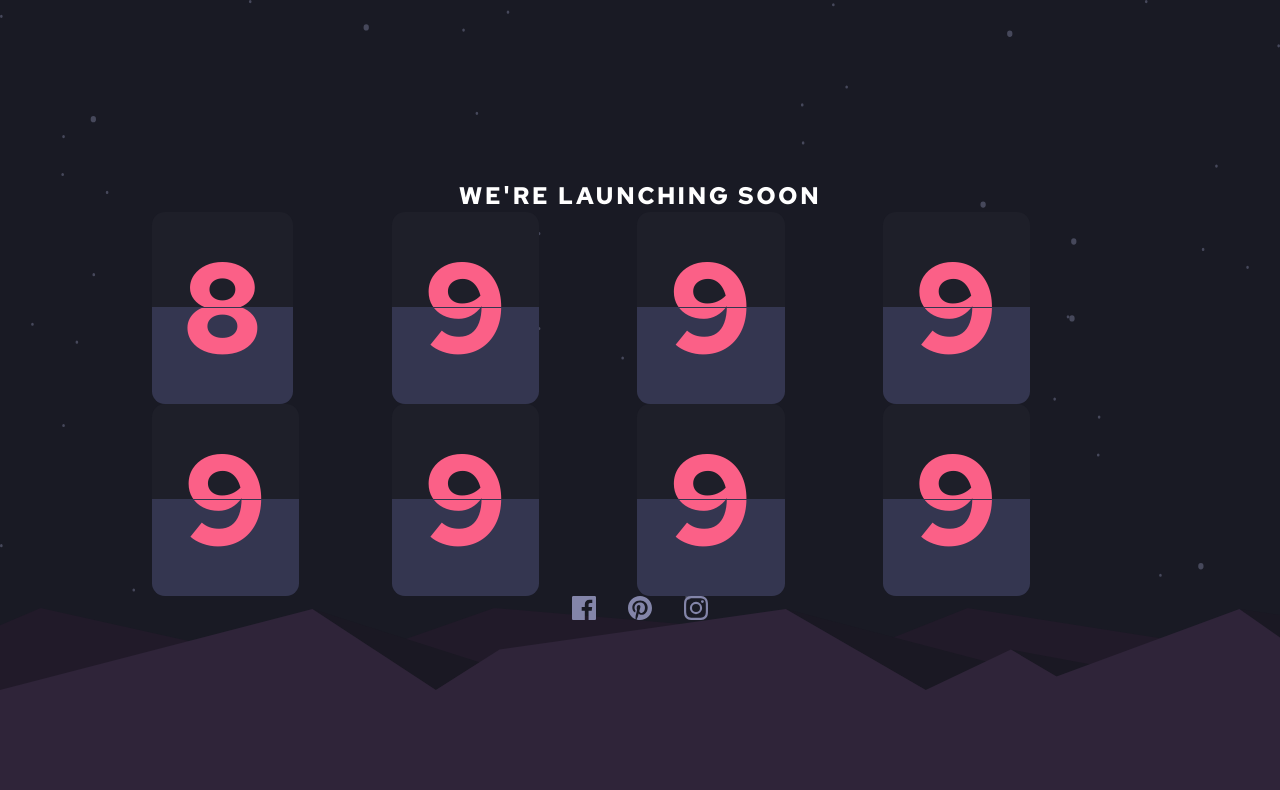
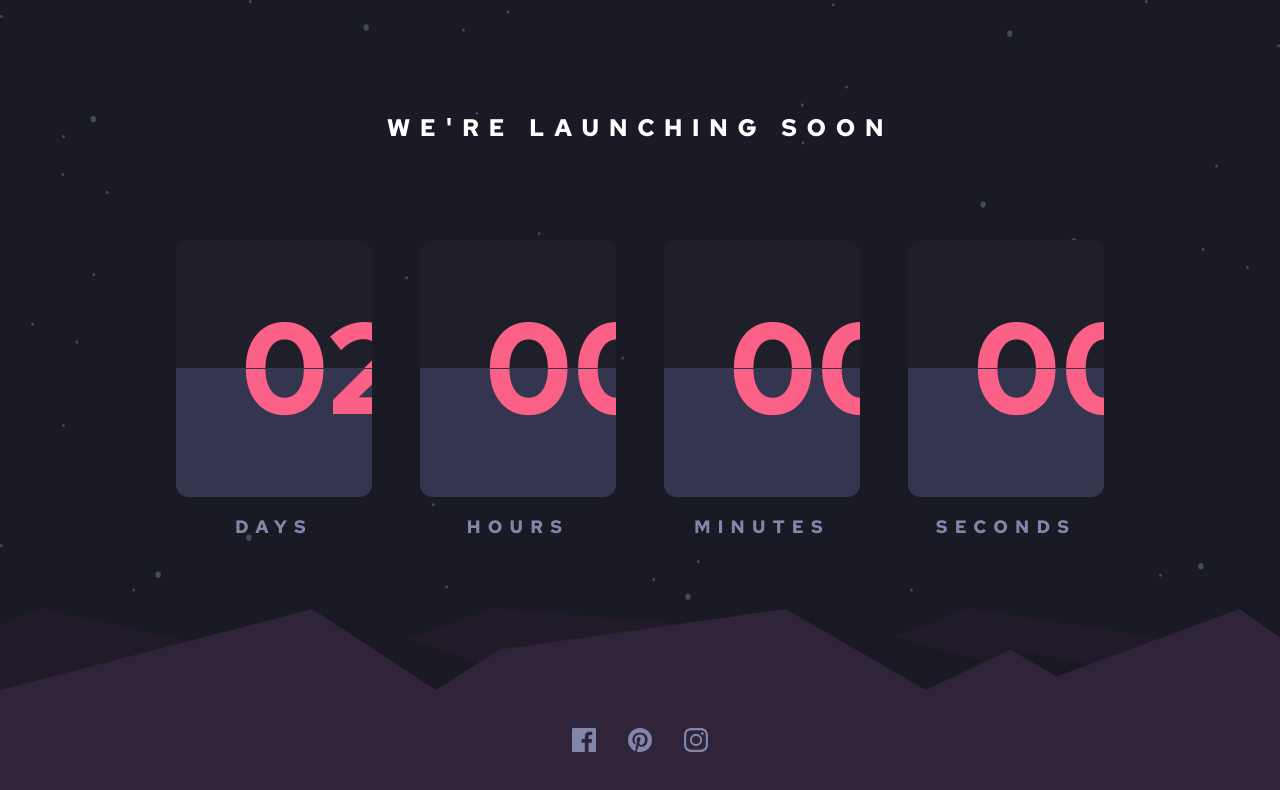
Before and after one commit to JIH7/launch-countdown-timer, a website: page index.html in a window 1280 px wide. Drawn offline with Linux system fonts and the light colour scheme.

Commit message:
More work on timer implementation

```diff
--- a/index.html
+++ b/index.html
@@ -26,55 +26,43 @@
   <img class="select-none | -z-20 | fixed top-0 left-0 | h-3/4 w-full" src="images/bg-stars.svg" alt="backgroundstars">
   <!-- /Background Elements -->
   <!-- Content -->
-  <div class="h-full | flex flex-col items-center justify-center">
-    <h1 class="text-white tracking-widest text-2xl">WE'RE LAUNCHING SOON</h1>
-    <div class="container flex">
-      <div class="container-segment">
-        <div class="flip-card">
-          <div class="top">9</div>
-          <div class="bottom">9</div>
+  <div class="h-full | flex flex-col items-center justify-start">
+    <h1 class="text-white text-xl md:text-2xl tracking-widester | text-center | mt-28 mb-24">WE'RE LAUNCHING SOON</h1>
+    <div class="container flex justify-around">
+      <div class="w-1/5 | flex flex-col items-center">
+        <div id="days" class="flip-card">
+          <div class="top">10</div>
+          <div class="bottom">10</div>
         </div>
-        <div class="flip-card">
-          <div class="top">9</div>
-          <div class="bottom">9</div>
+        <h2 class="text-grayishBlue tracking-widester text-lg mt-4">DAYS</h2>
       </div>
+      <div class="w-1/5 | flex flex-col items-center">
+        <div id="hours" class="flip-card">
+          <div class="top">40</div>
+          <div class="bottom">40</div>
         </div>
-      <div class="container-segment">
-        <div class="flip-card">
-          <div class="top">9</div>
-          <div class="bottom">9</div>
+        <h2 class="text-grayishBlue tracking-widester text-lg mt-4">HOURS</h2>
       </div>
-        <div class="flip-card">
-          <div class="top">9</div>
-          <div class="bottom">9</div>
+      <div class="w-1/5 | flex flex-col items-center">
+        <div id="minutes" class="flip-card">
+          <div class="top">40</div>
+          <div class="bottom">40</div>
         </div>
+        <h2 class="text-grayishBlue tracking-widester text-lg mt-4">MINUTES</h2>
       </div>
-      <div class="container-segment">
-        <div class="flip-card">
-          <div class="top">9</div>
-          <div class="bottom">9</div>
+      <div class="w-1/5 | flex flex-col items-center">
+        <div id="seconds" class="flip-card">
+          <div class="top">40</div>
+          <div class="bottom">40</div>
         </div>
-        <div class="flip-card">
-          <div class="top">9</div>
-          <div class="bottom">9</div>
+        <h2 class="text-grayishBlue tracking-widester text-lg mt-4">SECONDS</h2>
       </div>
+
   </div>
-      <div class="container-segment">
-        <div class="flip-card">
-          <div class="top">9</div>
-          <div class="bottom">9</div>
-        </div>
-        <div class="flip-card">
-          <div class="top">9</div>
-          <div class="bottom">9</div>
-        </div>
-      </div>
-    </div>
-    <div class="flex">
+  <div class="flex | absolute bottom-12">
     <a href="#" class="mx-4"><img src="images/icon-facebook.svg" alt="icon-facebook"></a>
     <a href="#" class="mx-4"><img src="images/icon-pinterest.svg" alt="icon-facebook"></a>
     <a href="#" class="mx-4"><img src="images/icon-instagram.svg" alt="icon-facebook"></a>
-    </div>
   </div>
   <!-- /Content -->
 
--- a/input.css
+++ b/input.css
@@ -14,13 +14,16 @@
 
     color: hsl(345, 95%, 68%);
     font-size: 8rem;
+
+    width: 100%;
+    height: auto;
 }
 
 .top,
 .bottom{
     height: .75em;
     line-height: 1;
-    padding: .25em;
+    padding: .5em;
     overflow: hidden;
 }
 
@@ -44,11 +47,9 @@
     background-color: hsl(236, 21%, 26%);
 }
 
-.flip-card .top-flip {
+.top-flip {
     line-height: 1;
-    padding-top: .25em;
-    padding-left: .25em;
-    padding-right: .25em;
+    padding: .5em;
     position: absolute;
     content: attr(data-current-number);
     height: 50%;
@@ -65,9 +66,9 @@
     }
 }
 
-.flip-card .bottom-flip {
+.bottom-flip {
     line-height: 1;
-    padding: .25em;
+    padding: .5em;
     position: absolute;
     content: attr(data-next-number);
     height: 50%;
@@ -85,3 +86,17 @@
         transform: rotateX(0deg);
     }
 }
+
+@media screen and (max-width: 768px) {
+    .flip-card {
+        font-size: 3em;
+    }
+
+    .bottom,
+    .bottom-flip,
+    .top,
+    .top-flip {
+        padding: .1em .1em .1em .13em;
+        line-height: 1.3;
+    }
+}
--- a/main.js
+++ b/main.js
@@ -1,13 +1,51 @@
-const startNumber = 8;
-const flipCard = document.querySelector(".flip-card");
+const countToDate = new Date();
+countToDate.setDate(countToDate.getDate() + 2);
 
+let [days, hours, minutes, seconds] = convertTime((countToDate - new Date()) / 1000);
+console.log(`${days} ${hours} ${minutes} ${seconds}`)
 
+const daysFlipCard = document.getElementById("days");
+initializeCard(daysFlipCard, days);
+const hoursFlipCard = document.getElementById("hours");
+initializeCard(hoursFlipCard, hours);
+const minutesFlipCard = document.getElementById("minutes");
+initializeCard(minutesFlipCard, minutes);
+const secondsFlipCard = document.getElementById("seconds");
+initializeCard(secondsFlipCard, seconds);
 
-flip(flipCard);
-flip(flipCard);
-flip(flipCard);
-flip(flipCard);
-flip(flipCard);
+let previousTimeBetweenDates;
+setInterval(() => {
+    const currentDate = new Date();
+    const timeBetweenDates = Math.ceil((countToDate - currentDate) / 1000);
+
+    if (previousTimeBetweenDates !== timeBetweenDates) {
+        checkForFlips(timeBetweenDates);
+    }
+
+    previousTimeBetweenDates = timeBetweenDates;
+}, 250);
+
+function checkForFlips(time) {
+    console.log(convertTime(time));
+}
+
+function convertTime(time) {
+    const timeArr = [];
+    const seconds = time % 60;
+    timeArr.unshift(seconds);
+    time -= seconds;
+    time = time / 60;
+    const minutes = time % 60;
+    timeArr.unshift(minutes);
+    time -= minutes;
+    time = time / 60;
+    const hours = time % 24;
+    timeArr.unshift(hours);
+    time -= hours;
+    const days = time / 24;
+    timeArr.unshift(days);
+    return timeArr;
+}
 
 function flip(flipCard) {
     const topHalf = flipCard.querySelector(".top");
@@ -19,14 +57,13 @@ function flip(flipCard) {
     flipCard.append(topFlip, bottomFlip);
     const startNumber = parseInt(topHalf.textContent);
 
-    topHalf.textContent = startNumber;
-    bottomHalf.textContent = startNumber;
-    topFlip.textContent = startNumber;
-    bottomFlip.textContent = startNumber - 1;
+    topHalf.textContent = makeString(startNumber);
+    bottomHalf.textContent = makeString(startNumber);
+    topFlip.textContent = makeString(startNumber);
+    bottomFlip.textContent = makeString(startNumber - 1);
 
     topFlip.addEventListener("animationstart", e => {
-        topHalf.textContent = startNumber - 1;
-        console.log(`Animation start: ${startNumber - 1} Top Half Text = ${topHalf.textContent}`)
+        topHalf.textContent = makeString(startNumber - 1);
     });
 
     topFlip.addEventListener("animationend", e => {
@@ -34,8 +71,20 @@ function flip(flipCard) {
     })
 
     bottomFlip.addEventListener("animationend", e => {
-        bottomHalf.textContent = startNumber - 1;
+        bottomHalf.textContent = makeString(startNumber - 1);
         bottomFlip.remove();
     });
+}
 
+function makeString(num) {
+    if(num < 10) {
+        return '0' + num;
+    } else {
+        return num.toString();
+    }
 }
+
+function initializeCard(flipcard, value) {
+    flipcard.querySelector('.top').textContent = makeString(value);
+    flipcard.querySelector('.bottom').textContent = makeString(value);
+}
--- a/tailwind.config.js
+++ b/tailwind.config.js
@@ -18,7 +18,10 @@ module.exports = {
         'darkDesaturatedBlue': 'hsl(236, 21%, 26%)',
         'veryDarkBlue': 'hsl(235, 16%, 14%)',
         'veryDarkBlacBlue': 'hsl(234, 17%, 12%)',
-      }
+      },
+      letterSpacing: {
+        widester: '.4em',
+      },
     },
   },
   plugins: [],
```
Also changed, not shown: main.css. Lines whose indentation alone changed are shown as unchanged.
